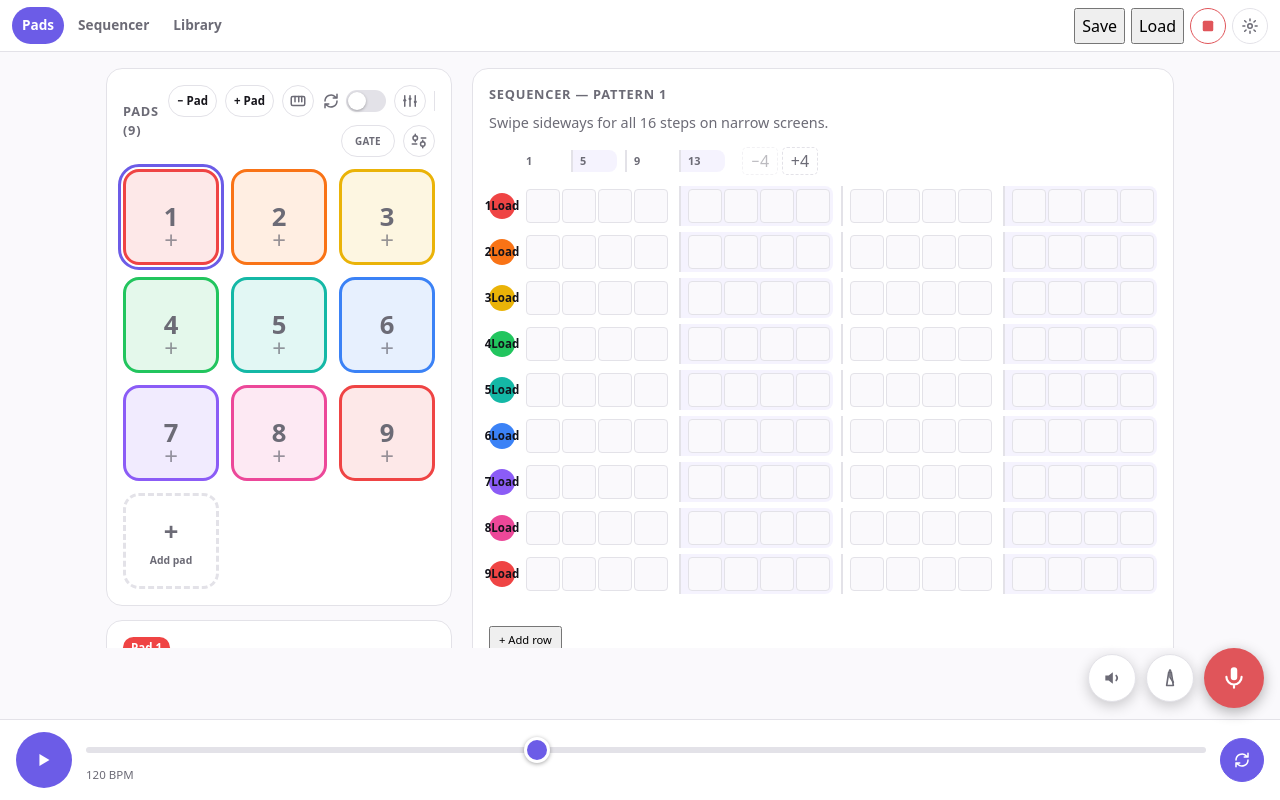
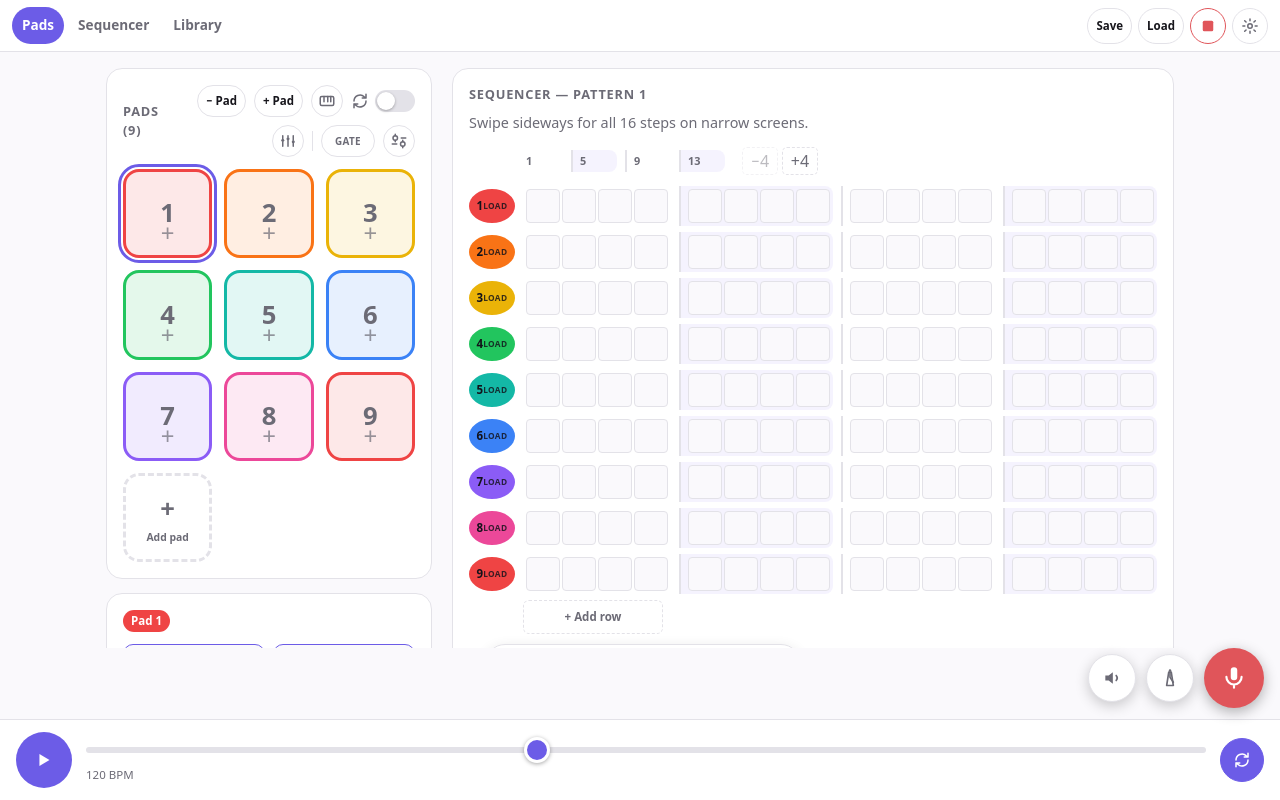
Before and after one commit to Amenonuhoko/mini-mixer, a React (Vite) app in the folder app/: page / in a window 1280 px wide. Built offline with nearby package versions, Linux system fonts and the light colour scheme.

Commit message:
Make project saves and sequence destinations direct

```diff
--- a/app/src/index.css
+++ b/app/src/index.css
@@ -1571,7 +1571,6 @@ input[type='range']::-moz-range-thumb {
   box-shadow: 0 4px 14px color-mix(in srgb, #000 12%, transparent);
 }
 
-.sequencer-add-row,
 .sequencer-bounce,
 .sequencer-trace,
 .sequencer-clear {
@@ -1590,6 +1589,29 @@ input[type='range']::-moz-range-thumb {
   scroll-behavior: smooth;
 }
 
+.sequencer-add-row-slot {
+  display: flex;
+  align-items: center;
+  gap: 8px;
+  min-height: 34px;
+}
+
+.sequencer-add-row {
+  min-width: 140px;
+  min-height: 34px;
+  border: 1px dashed var(--border);
+  border-radius: 6px;
+  background: transparent;
+  color: var(--muted);
+  font-size: 0.72rem;
+  font-weight: 700;
+}
+
+.sequencer-add-row:hover {
+  border-color: var(--accent);
+  color: var(--accent);
+}
+
 .sequencer-grid {
   display: flex;
   flex-direction: column;
@@ -1611,8 +1633,8 @@ input[type='range']::-moz-range-thumb {
 .sequencer-row-label {
   position: sticky;
   left: 0;
-  width: 26px;
-  height: 26px;
+  width: 46px;
+  height: 34px;
   border-radius: 50%;
   border: none;
   padding: 0;
@@ -1627,6 +1649,14 @@ input[type='range']::-moz-range-thumb {
 
 .sequencer-row-label-spacer {
   background: transparent;
+}
+
+.sequencer-row-load {
+  font-size: 0.52rem;
+  line-height: 1;
+  opacity: 0.82;
+  text-transform: uppercase;
+  letter-spacing: 0.04em;
 }
 
 .row-looping .sequencer-row-label {
@@ -1910,6 +1940,17 @@ input[type='range']::-moz-range-thumb {
   flex-shrink: 0;
 }
 
+.nav-project-btn {
+  min-height: 36px;
+  padding: 0 8px;
+  border-radius: 999px;
+  border: 1px solid var(--border);
+  background: transparent;
+  color: var(--text);
+  font-size: 0.72rem;
+  font-weight: 700;
+}
+
 .nav-icon-btn {
   width: 36px;
   height: 36px;
```
